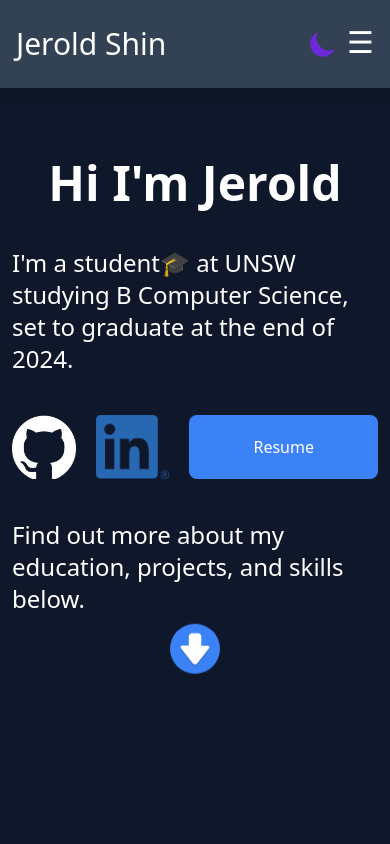
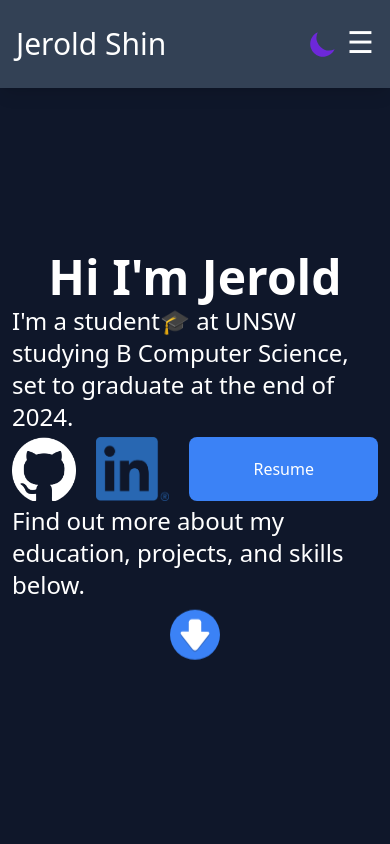
Before and after one commit to jss02/portfolio, a React (Create React App) app in the folder frontend/: page / in a window 390 px wide. Shown: the top 844 px of the page. Built offline with nearby package versions, Linux system fonts and the light colour scheme.

Commit message:
Fixed home component spacing and gaps in mobile responsiveness

```diff
--- a/frontend/src/Components/Home.jsx
+++ b/frontend/src/Components/Home.jsx
@@ -7,8 +7,8 @@ import Resume from '../assets/JSResume.pdf'
 export default function Home() {
     return (
         <div className="bg-slate-50 dark:bg-slate-900" id="Home">
-            <main className="flex flex-col items-center justify-center h-screen gap-10 p-3">
-                <h1 className="text-5xl font-bold">Hi I'm Jerold</h1>
+            <main className="flex flex-col items-center justify-center h-screen p-3 gap-1 sm:gap-4 lg:gap-10">
+                <h1 className="text-5xl font-bold mt-20">Hi I'm Jerold</h1>
                 <p className="text-2xl">I'm a student🎓 at UNSW studying B Computer Science, set to graduate
                     at the end of 2024.
                 </p>
```
